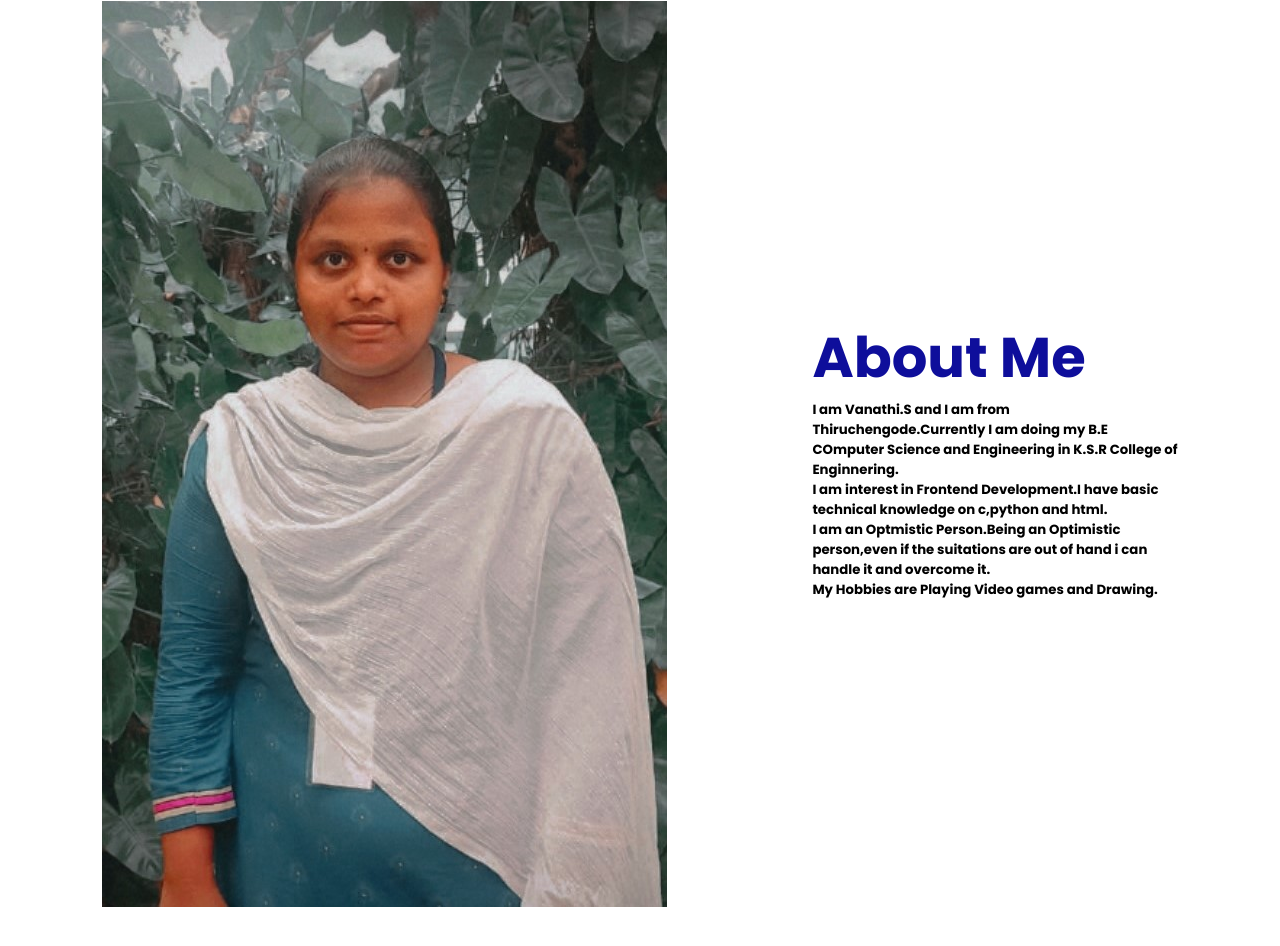
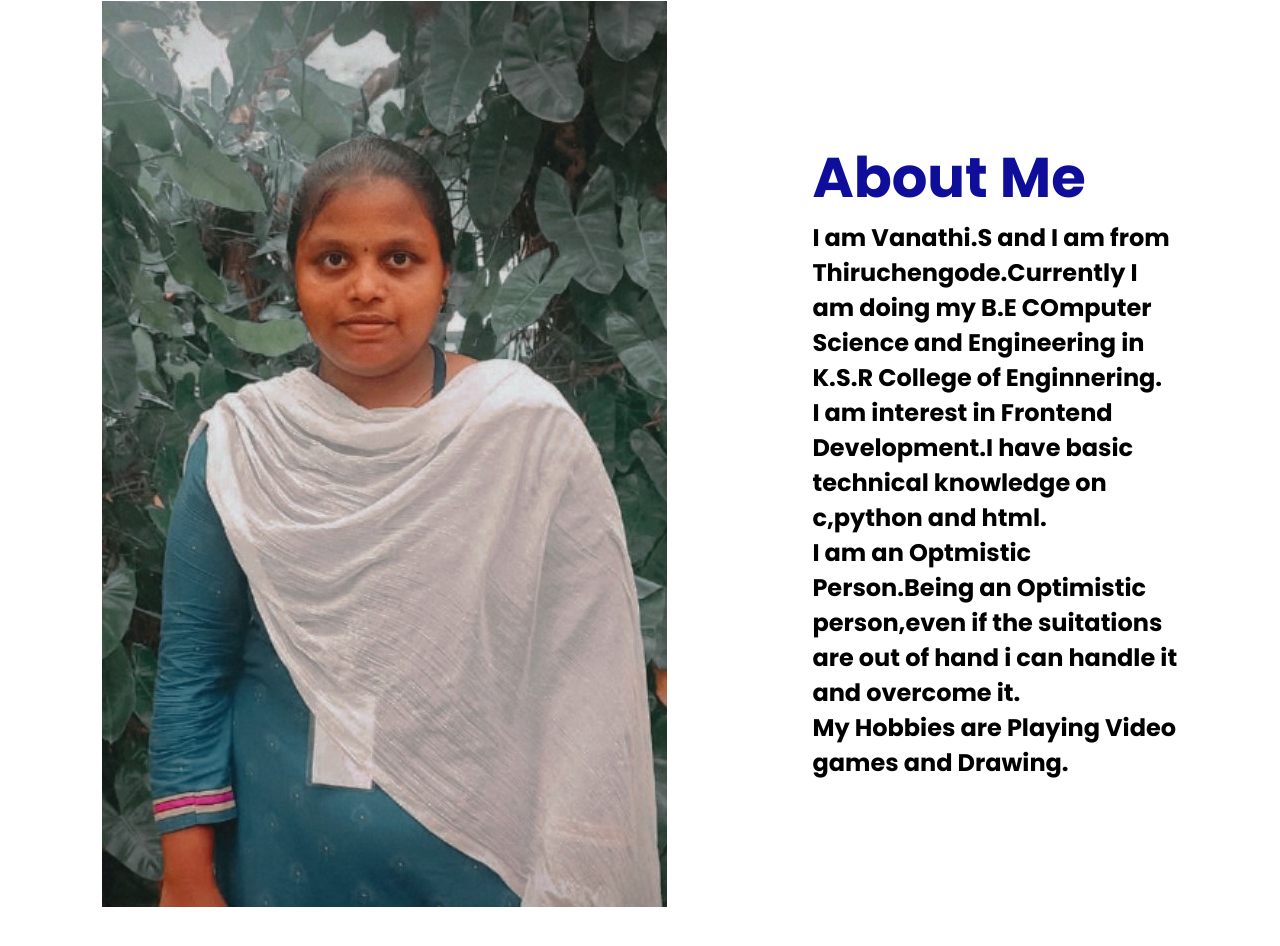
Before and after one commit to Vanathi27/portfolio1, a plain HTML site: page index.html in a window 1280 px wide. Shown: the part 953-1899 px from the top of the page. Drawn offline with nearby package versions, Linux system fonts and the light colour scheme.

Commit message:
Update index.html

```diff
--- a/index.html
+++ b/index.html
@@ -46,10 +46,10 @@
 
           <div class="about-content">
             <h2 class="heading">About <span>Me</span></h2>
-            <h5>I am Vanathi.S and I am from Thiruchengode.Currently I am doing my B.E COmputer Science and Engineering in K.S.R College of Enginnering.</h5>
-            <h5>I am interest in Frontend Development.I have basic technical knowledge on c,python and html.</h5>
-            <h5>I am an Optmistic Person.Being an Optimistic person,even if the suitations are out of hand i can handle it and overcome it.</h5>
-            <h5>My Hobbies are Playing Video games and Drawing.</h5>
+            <h4>I am Vanathi.S and I am from Thiruchengode.Currently I am doing my B.E COmputer Science and Engineering in K.S.R College of Enginnering.</h4>
+            <h4>I am interest in Frontend Development.I have basic technical knowledge on c,python and html.</h4>
+            <h4>I am an Optmistic Person.Being an Optimistic person,even if the suitations are out of hand i can handle it and overcome it.</h4>
+            <h4>My Hobbies are Playing Video games and Drawing.</h4>
           </div>
         </section>
         <div class="studies">
```
